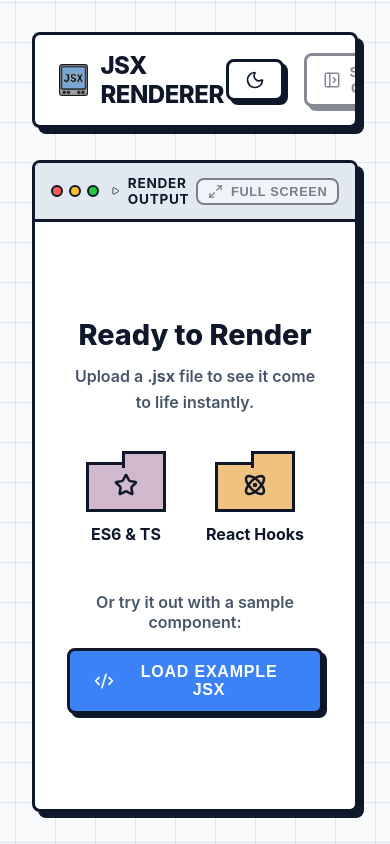
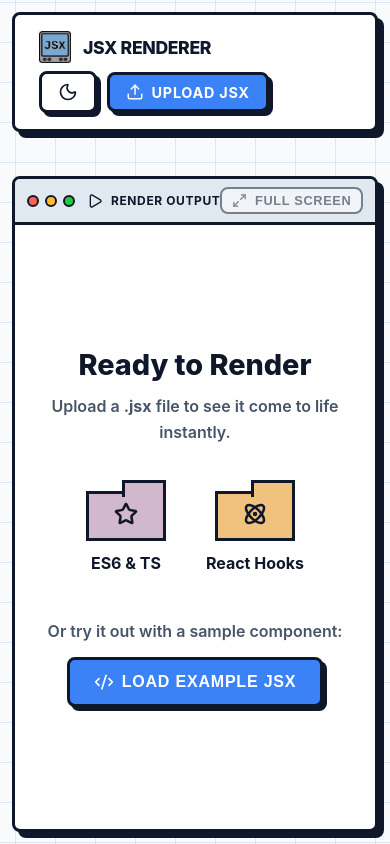
Before and after one commit to eason-pan-ep/jsx-renderer, a React (Vite) app: page / in a window 390 px wide. Built offline with nearby package versions, Linux system fonts and the light colour scheme.

Commit message:
basic mobile support

```diff
--- a/src/App.tsx
+++ b/src/App.tsx
@@ -145,7 +145,7 @@ function App() {
           <img src="/jsx_renderer_icon.png" alt="JSX Renderer Icon" style={{ width: '32px', height: '32px' }} />
           JSX Renderer
         </h1>
-        <div style={{ display: 'flex', gap: '1.25rem', alignItems: 'center' }}>
+        <div className="header-actions">
           <Button
             variant="secondary"
             onClick={toggleTheme}
@@ -155,6 +155,7 @@ function App() {
             {""}
           </Button>
           {!showCode && (
+            <span className="show-code-action">
               <Button
                 variant="secondary"
                 onClick={() => setShowCode(true)}
@@ -165,6 +166,7 @@ function App() {
               >
                 Show Code
               </Button>
+            </span>
           )}
           {isCodeLoaded ? (
             <Button
--- a/src/styles/layout.css
+++ b/src/styles/layout.css
@@ -129,3 +129,46 @@
     position: relative;
     transition: color 0.3s ease;
 }
+
+.header-actions {
+    display: flex;
+    gap: 1.25rem;
+    align-items: center;
+}
+
+/* ── Mobile responsive ──────────────────────────────────── */
+@media (max-width: 768px) {
+    .app-container {
+        padding: 0.75rem;
+        gap: 0.75rem;
+    }
+
+    .header {
+        padding: 0.6rem 0.75rem;
+        flex-wrap: wrap;
+        gap: 0.5rem;
+    }
+
+    .header h1 {
+        font-size: 1.1rem;
+    }
+
+    .header-actions {
+        gap: 0.6rem;
+    }
+
+    /* Hide the Show Code button on mobile */
+    .show-code-action {
+        display: none;
+    }
+
+    /* Force source code pane hidden on mobile */
+    .main-content {
+        flex-direction: column;
+    }
+
+    .pane-header {
+        font-size: 0.75rem;
+        padding: 0.5rem 0.75rem;
+    }
+}
```
Lines whose indentation alone changed are shown as unchanged.
